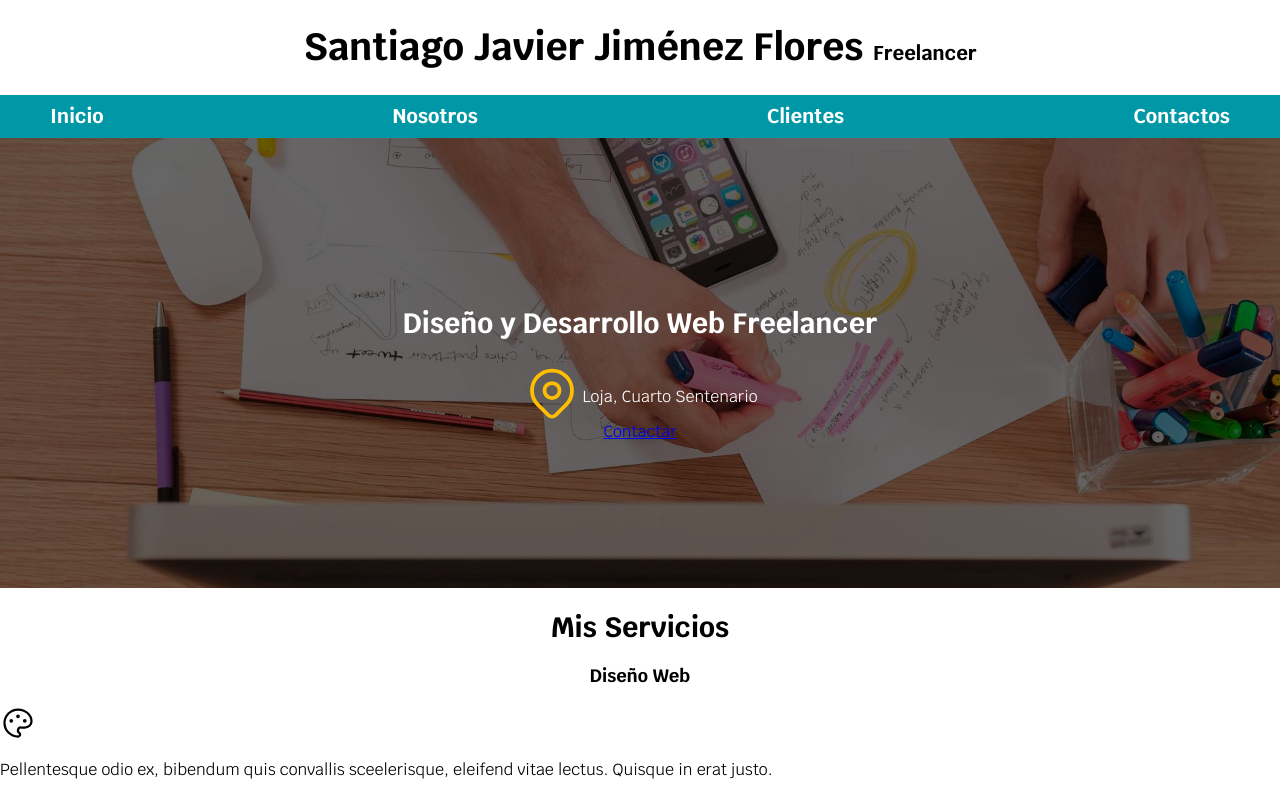
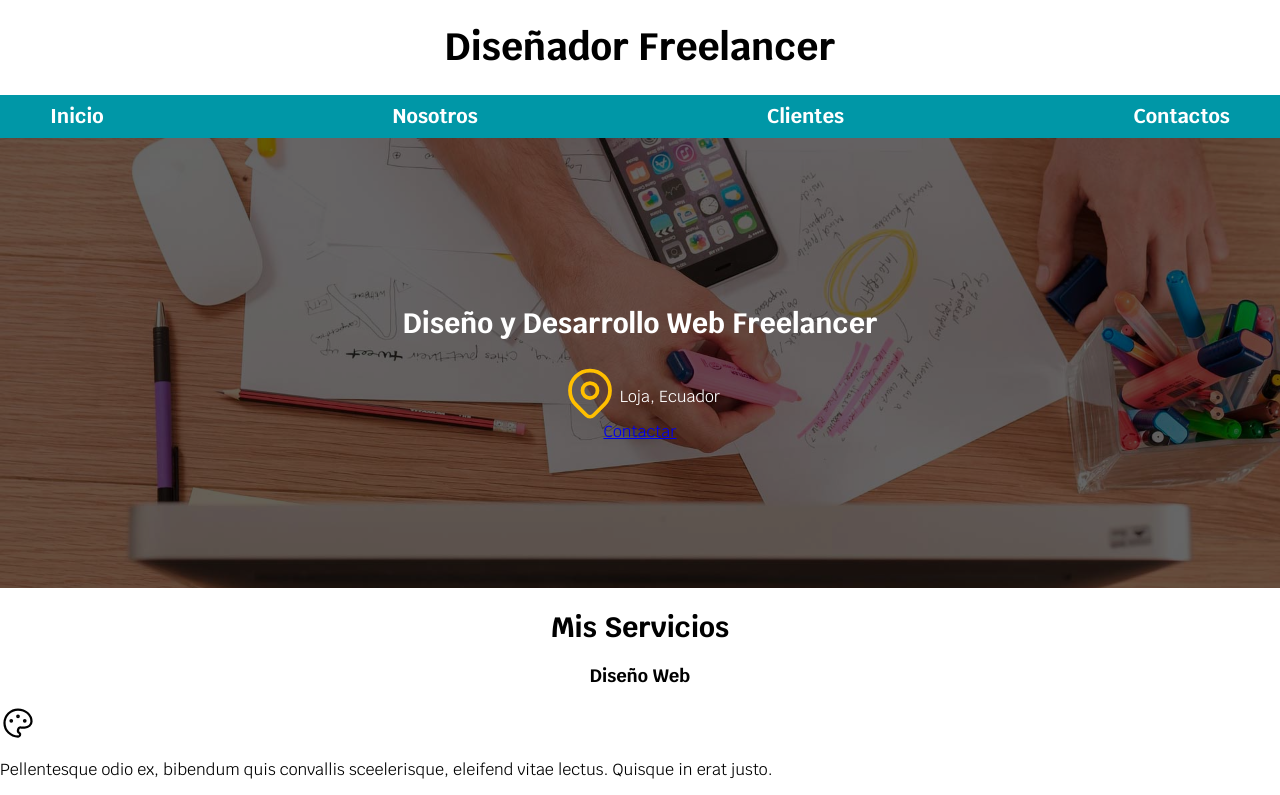
Before and after one commit to vdjimenez/Freelancer_Site, a plain HTML site: page index.html in a window 1280 px wide. Shown: the top 795 px of the page. Drawn offline with Linux system fonts and the light colour scheme.

Commit message:
v0.0.1 - index.html: title definition of the website

```diff
--- a/index.html
+++ b/index.html
@@ -13,7 +13,7 @@
 </head>
 <body>
 <header>
-    <h1 class="titulo">Santiago Javier Jiménez Flores <span>Freelancer</span></h1>
+    <h1 class="titulo">Diseñador Freelancer</h1>
 </header>
 
 <div class="nav-bg">
@@ -35,7 +35,7 @@
                 <circle cx="12" cy="11" r="3" />
                 <path d="M17.657 16.657l-4.243 4.243a2 2 0 0 1 -2.827 0l-4.244 -4.243a8 8 0 1 1 11.314 0z" />
             </svg>
-            <p>Loja, Cuarto Sentenario</p>
+            <p>Loja, Ecuador</p>
         </div>
         <a href="#">Contactar</a>
 
```
